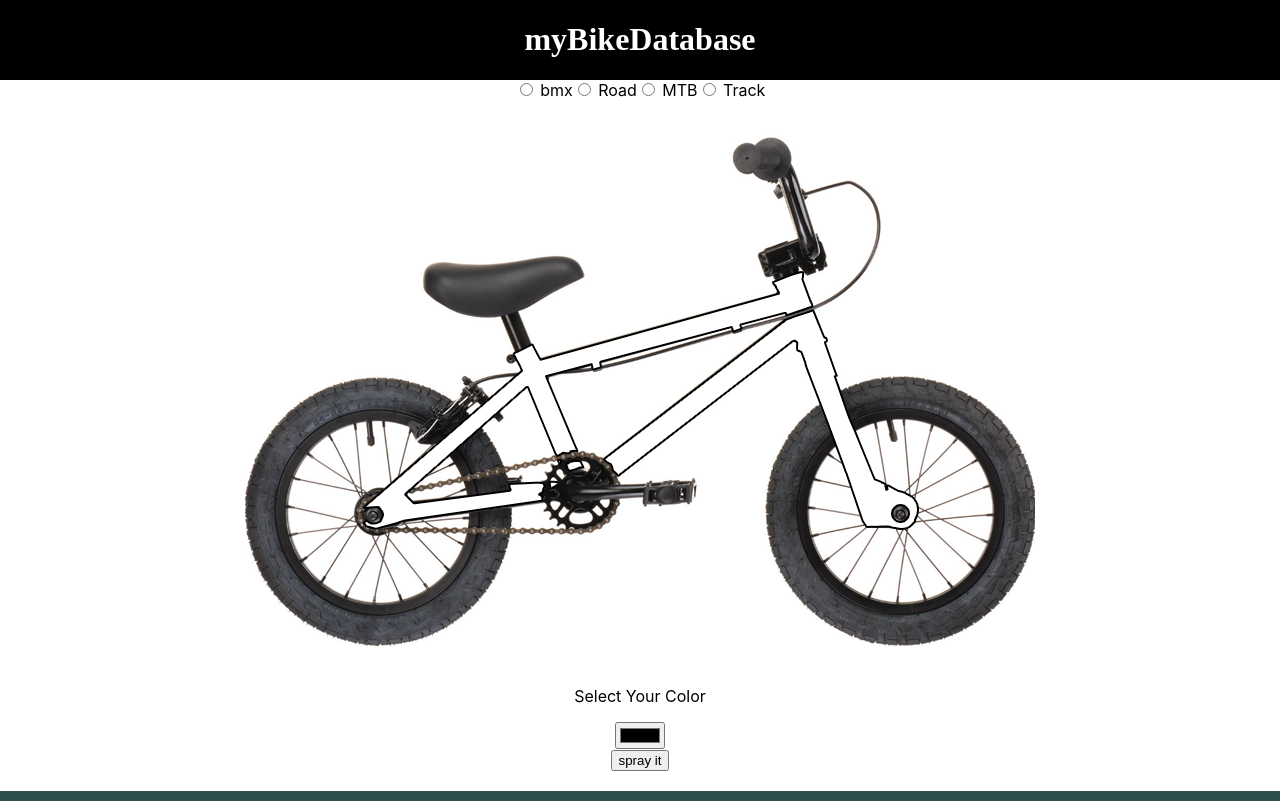
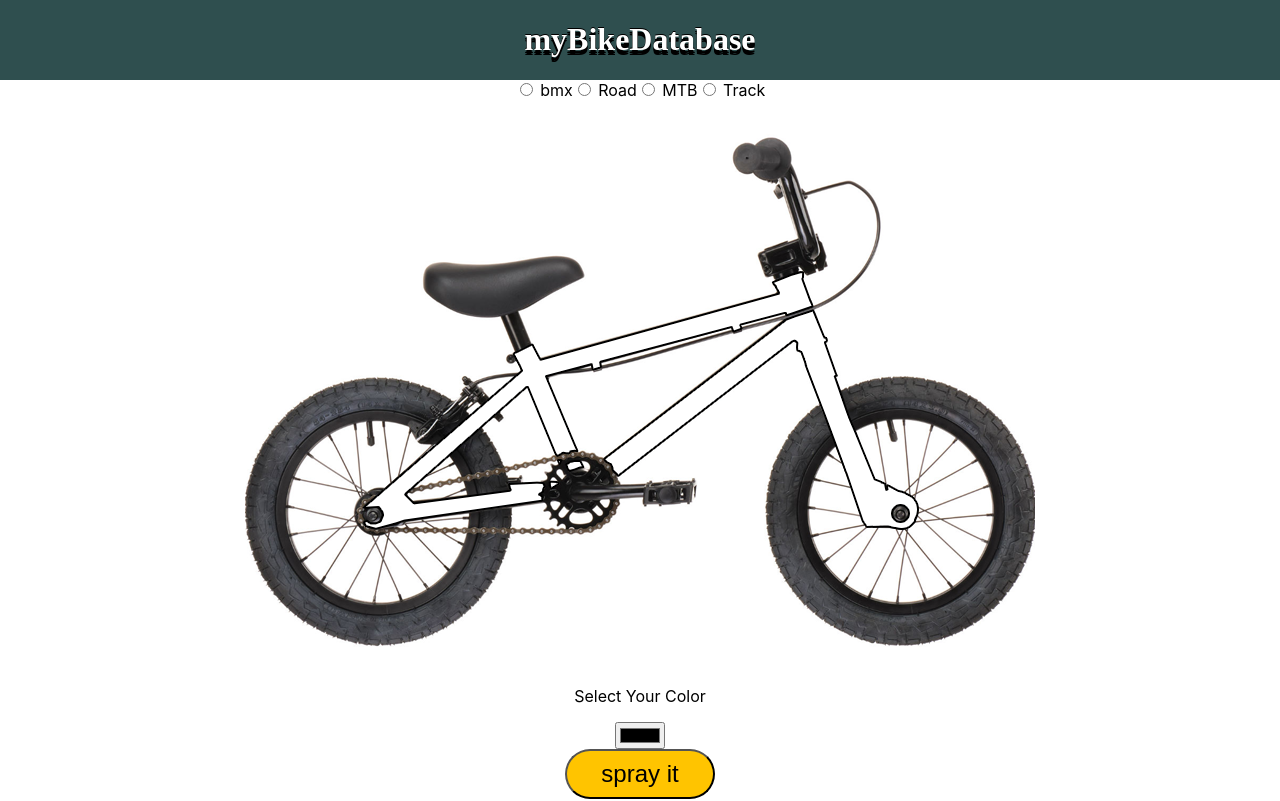
Before and after one commit to nekomask/project5_frontend, a React (Create React App) app: page / in a window 1280 px wide. Shown: the top 801 px of the page. Built offline with nearby package versions, Linux system fonts and the light colour scheme; a web font is replaced by a local one.

Commit message:
button styles and animations

```diff
--- a/src/App.css
+++ b/src/App.css
@@ -38,11 +38,7 @@ a:visited {
   flex-direction: row;
   justify-content: center;
   gap: 20px;
-
-
 }
-
-
 
  button#create{
   display: block;
@@ -106,6 +102,7 @@ div.nav1{
   display: flex;
   flex-direction: column;
   align-items: center;
+  text-shadow: 0 5px black, 0 3px black, 0 3px  black, 0 -1px black;
 }
 
 a#navlinks{
@@ -126,7 +123,7 @@ margin-right: auto;
 
 #intro{
   color: white;
-  text-shadow: -1px 0 black, 0 1px black, 1px 0 black, 0 -1px black;
+  text-shadow: 0 2px black, 0 3px black, 0 3px  black, 0 -1px black;
 }
 
 p#showCategory{
@@ -292,3 +289,32 @@ p#about{
     transform: rotate(360deg);
   }
 }
+
+
+button#spray{
+  margin: auto;
+    text-align: center;
+    border-radius: 3em;
+    height: 50px;
+    width: 150px;
+    display: block;
+    font-size: 1.5em;
+    background: #ffc400;
+}
+
+button#spray:hover{
+  background: #ffe283;
+  transition: all 0.2s;
+}
+
+button#spray:active{
+  background: #ebaaff;
+  transition: all 0s
+}
+
+.button:active:after {
+  padding: 0;
+  margin: 0;
+  opacity: 1;
+  transition: 0s
+}
--- a/src/Pages/Home.js
+++ b/src/Pages/Home.js
@@ -4,7 +4,7 @@ import '../App.css';
 
 function Home(){
     return <div className="App">
-        <div className="nav">
+        <div className="nav1">
     <h1>myBikeDatabase</h1>
     </div>
     <FrameTypeComponent></FrameTypeComponent>
```
